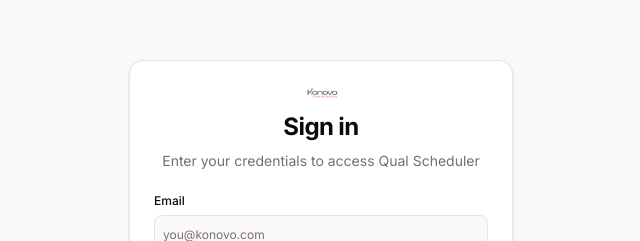
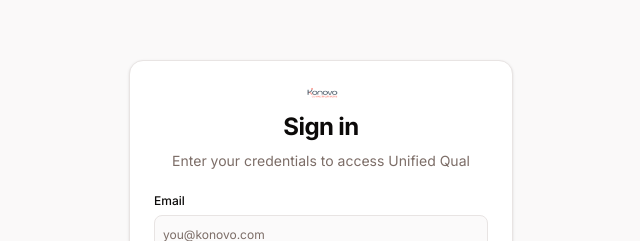
Before and after one commit to prashant-konovo/unified-qual-app-frontend, a Next.js app: page /login in a window 1280 px wide. Shown: the part 166-407 px from the top of the page, without its empty margins (319-959 px from the left). Built offline with nearby package versions, Linux system fonts and the light colour scheme; no server answers.

Commit message:
fix: update login page to say Unified Qual instead of Qual Scheduler

```diff
--- a/app/login/page.tsx
+++ b/app/login/page.tsx
@@ -61,7 +61,7 @@ export default function LoginPage() {
           </div>
           <CardTitle className="text-2xl font-bold">Sign in</CardTitle>
           <CardDescription>
-            Enter your credentials to access Qual Scheduler
+            Enter your credentials to access Unified Qual
           </CardDescription>
         </CardHeader>
         <CardContent>
```
